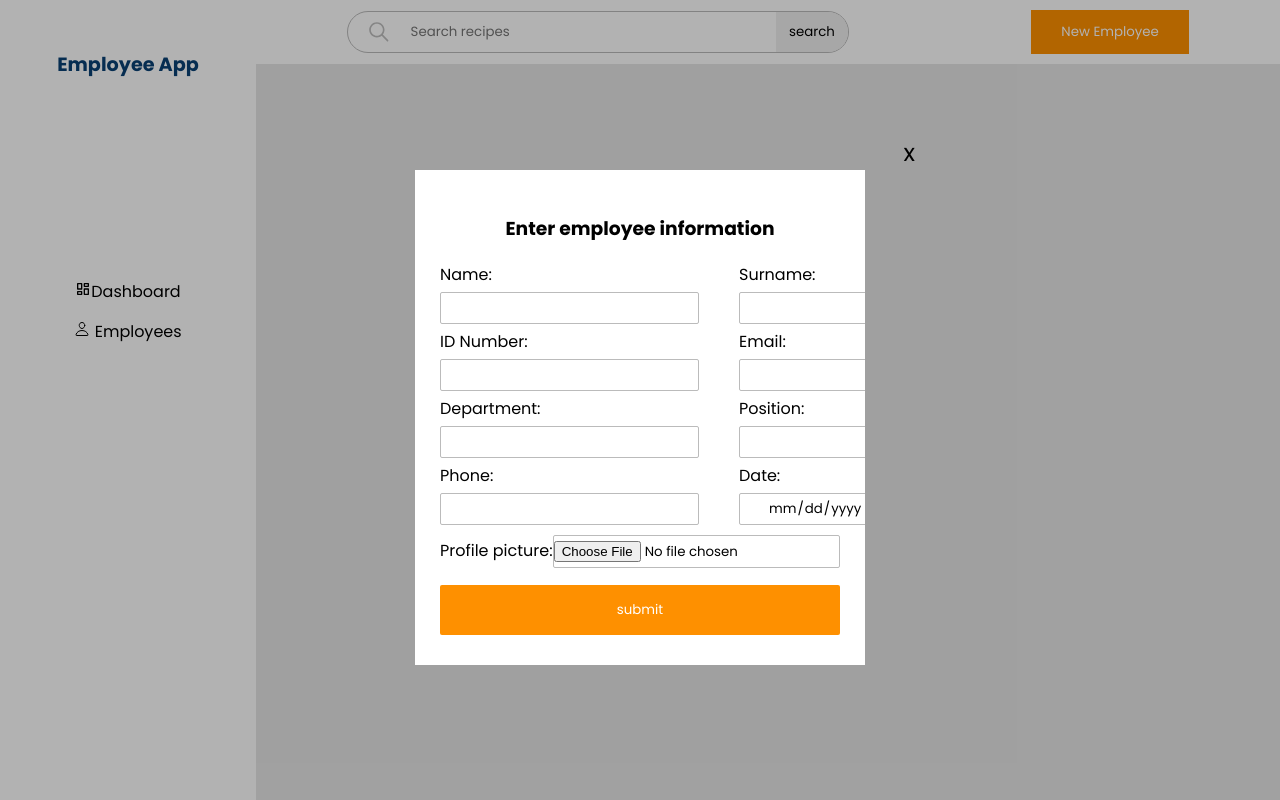
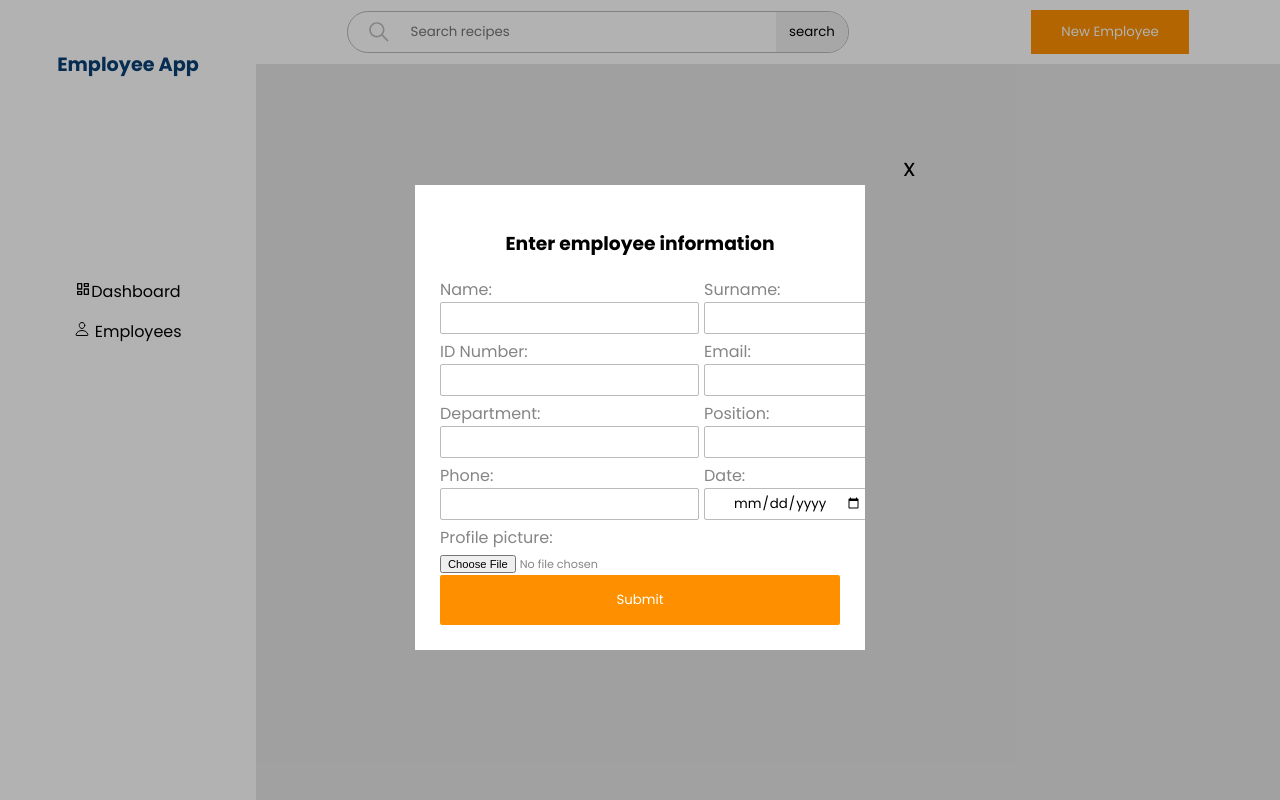
Before and after one commit to Lspacedev/employee-app, a React (Create React App) app: page / in a window 1280 px wide. Both pictures are taken after a click on the button "New Employee". Built offline with nearby package versions, Linux system fonts and the light colour scheme.

Commit message:
updated styles

```diff
--- a/src/App.css
+++ b/src/App.css
@@ -148,10 +148,10 @@ body {
 .department-position,
 .phone-number-date {
   display: flex;
-  text-align: start;
-  gap: 40px;
+  justify-content: space-between;
+  gap: 5px;
   padding: 0px;
-  margin: 0px;
+  margin: 5px 0px;
 }
 #date {
   padding: 4px 28px;
@@ -160,20 +160,28 @@ body {
 #fname {
 }
 .form-div form input {
-  margin: 5px 0px;
+  margin: 0px 0px;
   padding: 5px 0px;
   outline: none;
   border: 1px solid #bbb;
   border-radius: 2px;
 }
 
-.form-div .form-div form label {
+.form-div form label {
+  width: 100%;
+  padding: 0px;
   margin: 0px;
-  padding: 0px;
   color: rgb(133, 133, 133);
   cursor: pointer;
+  display: flex;
+  flex-direction: column;
+  text-align: start;
 }
-
+.form-div form input[type="file"] {
+  font-size: 0.7rem;
+  outline: none;
+  border: none;
+}
 .form-div input[type="submit"] {
   padding: 15px 50px;
   width: auto;
--- a/src/components/Form.js
+++ b/src/components/Form.js
@@ -155,7 +155,7 @@ function Form({ handleAddEmployees, toggleClicked }) {
 
           <input
             type="submit"
-            value="submit"
+            value="Submit"
             onClick={(e) => handleSubmit(e)}
           ></input>
         </form>
```
